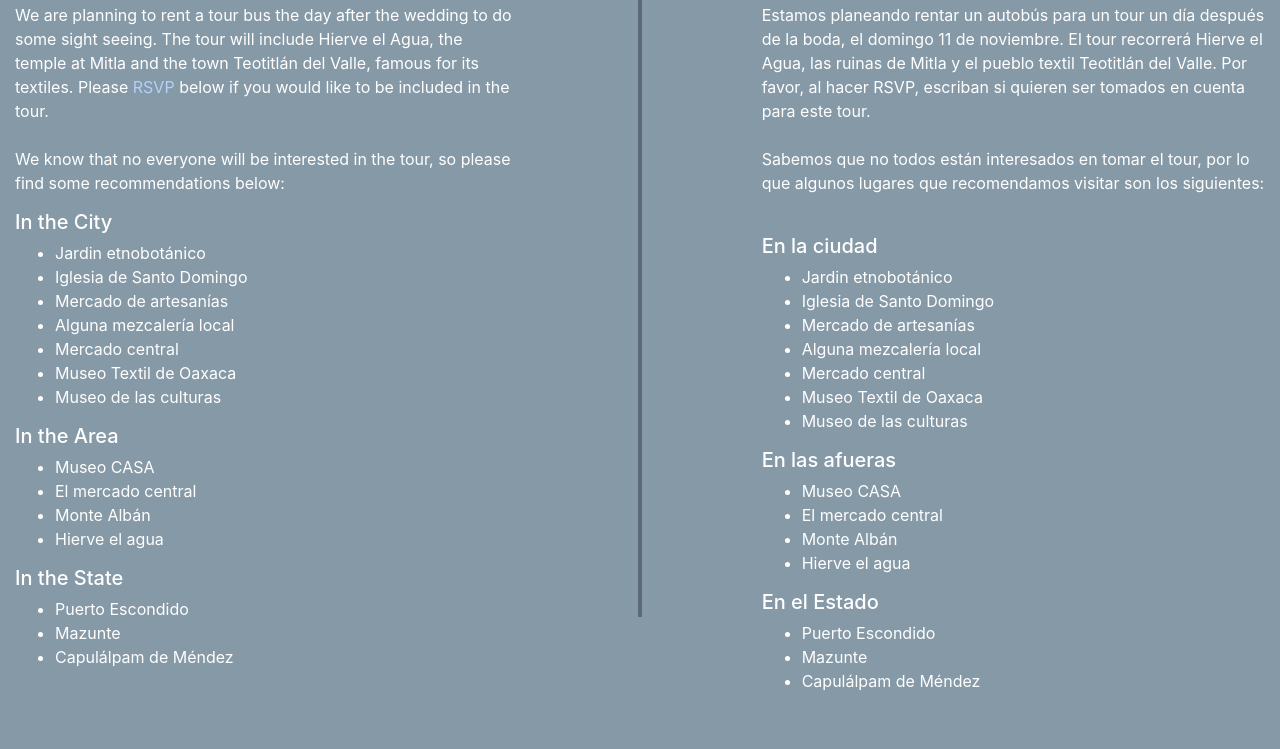
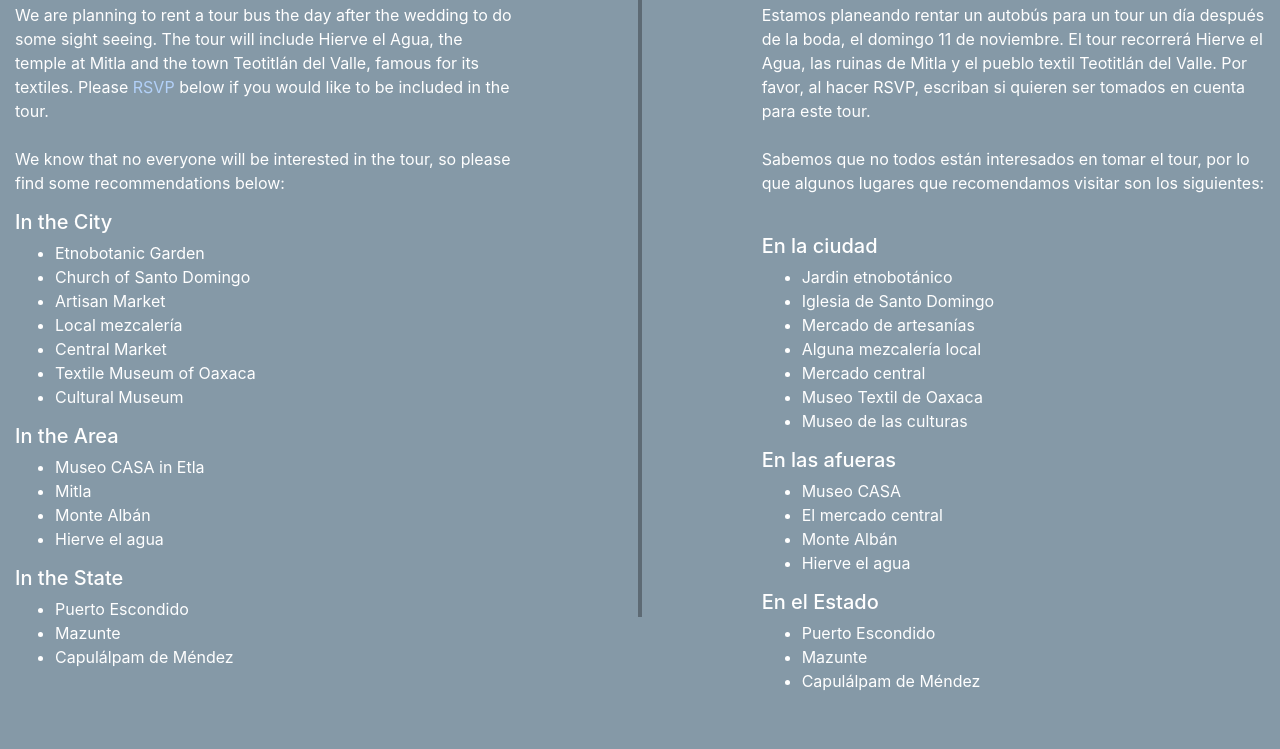
Before and after one commit to MezcalMeetsCheeseCurd/MezcalMeetsCheeseCurd.github.io, a plain HTML site: page index.html in a window 1280 px wide. Shown: the part 5752-6501 px from the top of the page. Drawn offline with Linux system fonts and the light colour scheme.

Commit message:
translated attractions
translated attractions

```diff
--- a/index.html
+++ b/index.html
@@ -381,19 +381,19 @@
             <br>
             <h5>In the City</h5>
             <ul>
-              <li> Jardin etnobotánico </li>
-              <li> Iglesia de Santo Domingo </li>
-              <li> Mercado de artesanías</li>
-              <li> Alguna mezcalería local </li>
-              <li> Mercado central</li>
-              <li> Museo Textil de Oaxaca </li>
-              <li>Museo de las culturas</li>
+              <li>  Etnobotanic Garden </li>
+              <li> Church of Santo Domingo </li>
+              <li> Artisan Market</li>
+              <li>  Local mezcalería </li>
+              <li> Central Market</li>
+              <li>  Textile Museum of Oaxaca </li>
+              <li>Cultural Museum</li>
             </ul>
 
                 <h5>In the Area</h5>
               <ul>
-                <li> Museo CASA </li>
-                <li>El mercado central</li>
+                <li> Museo CASA in Etla </li>
+                <li>Mitla</li>
                 <li>Monte Albán</li>
                 <li>Hierve el agua</li>
               </ul>
```
